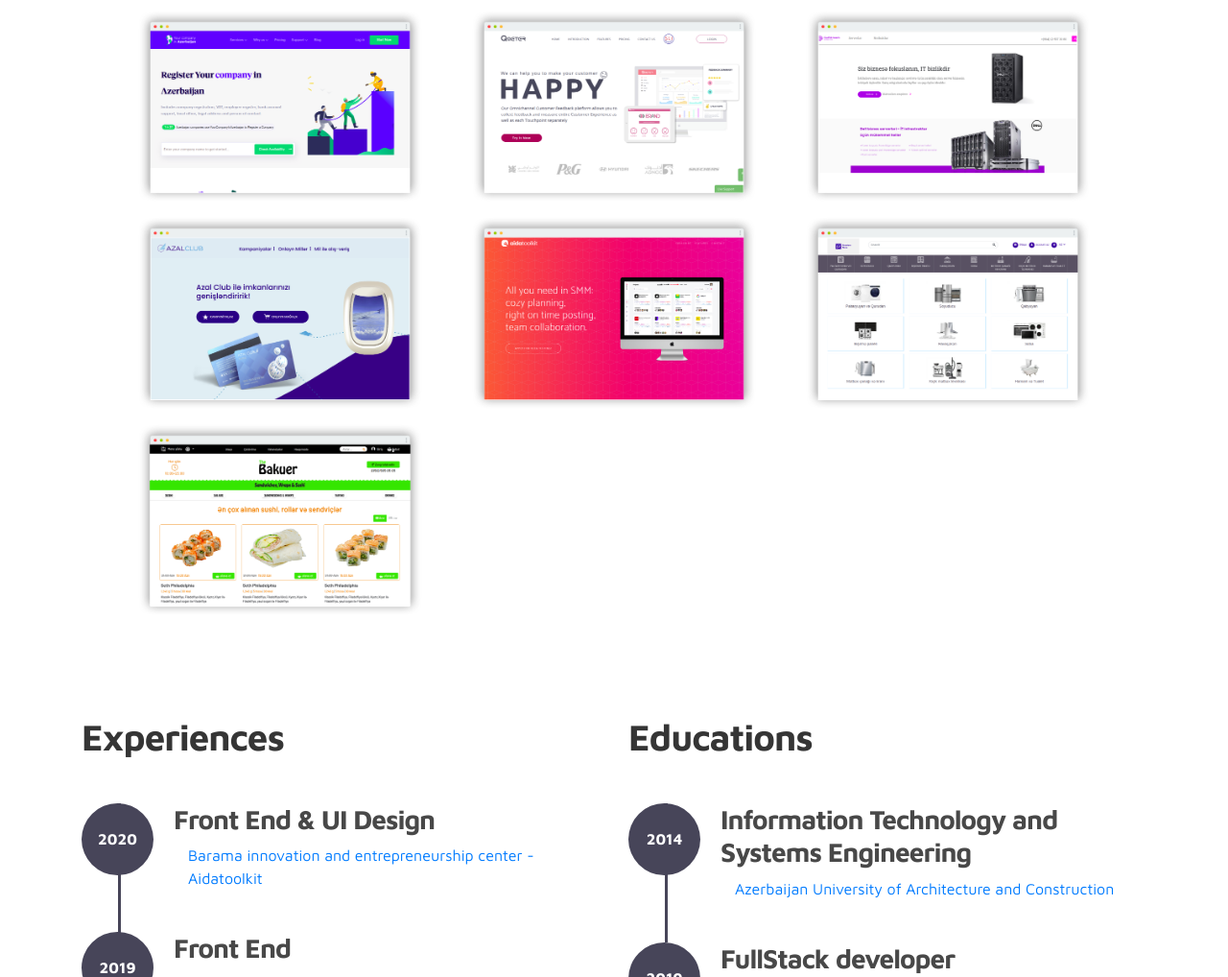
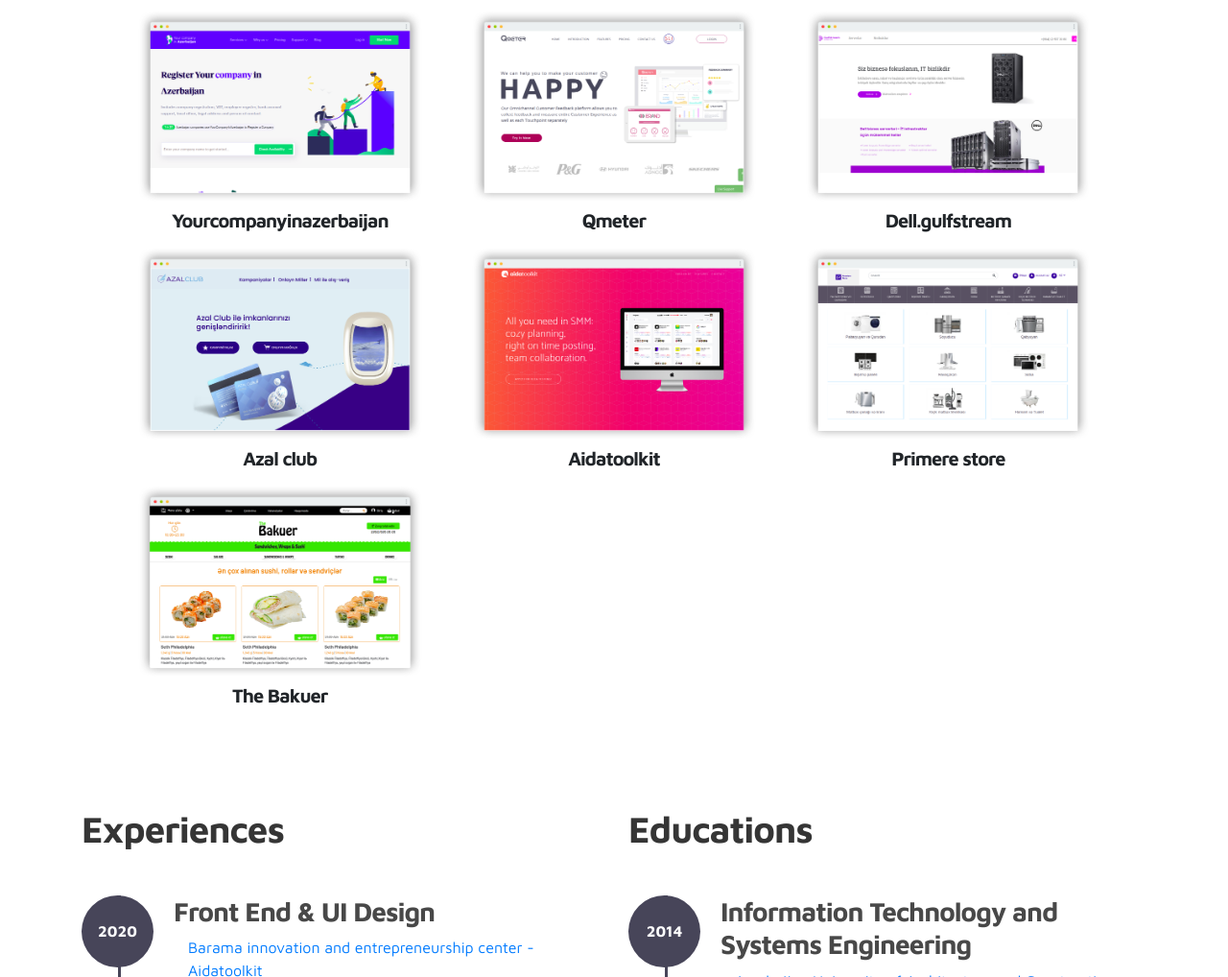
Before and after one commit to aytacismayil/MyPortfolio, a plain HTML site: page index.html in a window 1280 px wide. Shown: the part 917-1935 px from the top of the page at 96% size. Drawn offline with Linux system fonts and the light colour scheme.

Commit message:
Portfolio

```diff
--- a/index.html
+++ b/index.html
@@ -119,7 +119,7 @@
                   <img src="images/project/Untitled.png" class="img-fluid" alt="project image">
                 </div>
               </a>
-
+              <h5 class="text-center">Yourcompanyinazerbaijan</h5>
             </div>
 
             <div class="col-12 col-sm-6 col-xl-4 col-lg-4 item">
@@ -128,7 +128,7 @@
                   <img src="images/project/Untitled2.png" class="img-fluid" alt="project image">
                 </div>
               </a>
-
+              <h5 class="text-center">Qmeter</h5>
             </div>
 
             <div class="col-12 col-sm-6 col-xl-4 col-lg-4 item">
@@ -137,7 +137,7 @@
                   <img src="images/project/Untitled3.png" class="img-fluid" alt="project image">
                 </div>
               </a>
-
+              <h5 class="text-center">Dell.gulfstream</h5>
             </div>
 
             <div class="col-12 col-sm-6 col-xl-4 col-lg-4 item">
@@ -146,7 +146,7 @@
                   <img src="images/project/Untitled4.png" class="img-fluid" alt="project image">
                 </div>
               </a>
-
+              <h5 class="text-center">Azal club</h5>
             </div>
 
             <div class="col-12 col-sm-6 col-xl-4 col-lg-4 item">
@@ -155,7 +155,7 @@
                   <img src="images/project/Untitled5.png" class="img-fluid" alt="project image">
                 </div>
               </a>
-
+              <h5 class="text-center">Aidatoolkit</h5>
             </div>
             <div class="col-12 col-sm-6 col-xl-4 col-lg-4 item">
               <a class="scarl" href="">
@@ -163,7 +163,7 @@
                   <img src="images/project/Untitled6.png" class="img-fluid" alt="project image">
                 </div>
               </a>
-
+              <h5 class="text-center">Primere store</h5>
             </div>
             <div class="col-12 col-sm-6 col-xl-4 col-lg-4 item">
               <a class="scarl" href="">
@@ -171,6 +171,7 @@
                   <img src="images/project/Untitled7.png" class="img-fluid" alt="project image">
                 </div>
               </a>
+              <h5 class="text-center">The Bakuer</h5>
 
             </div>
           </div>
```
